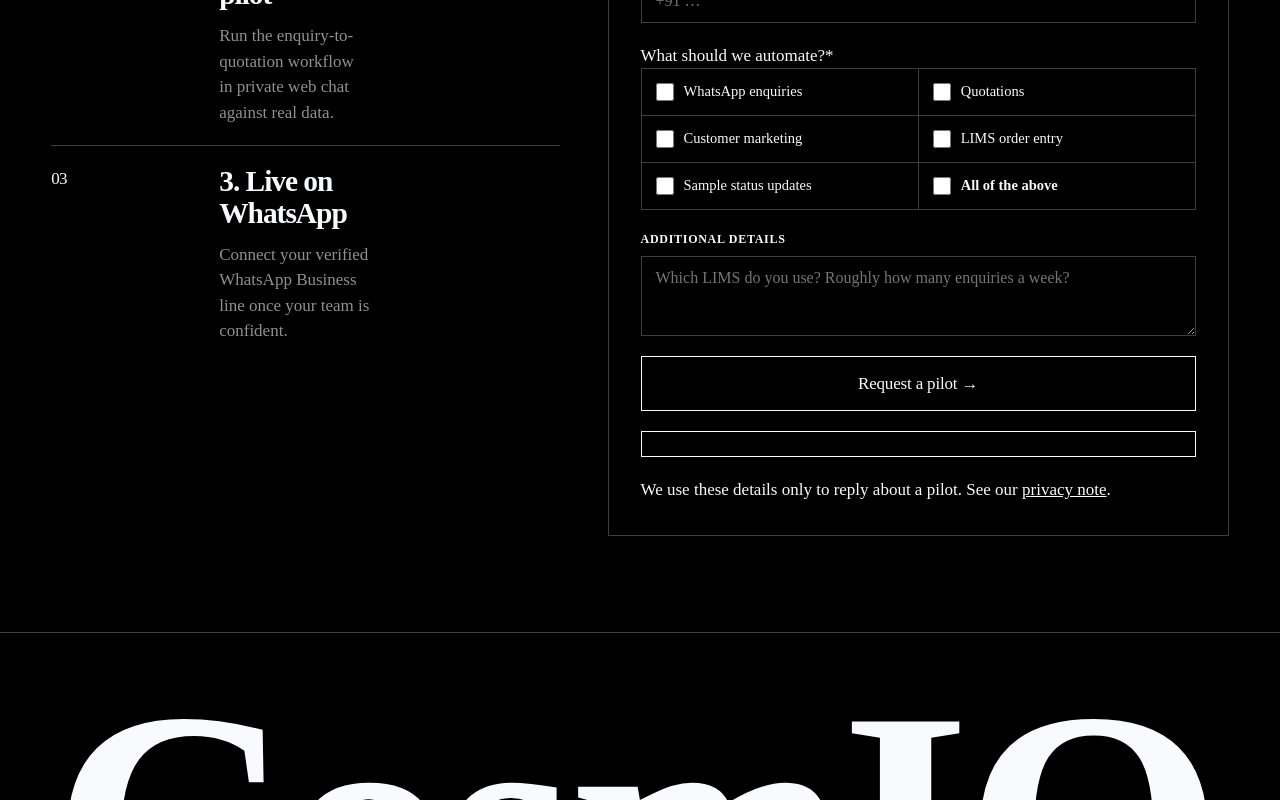
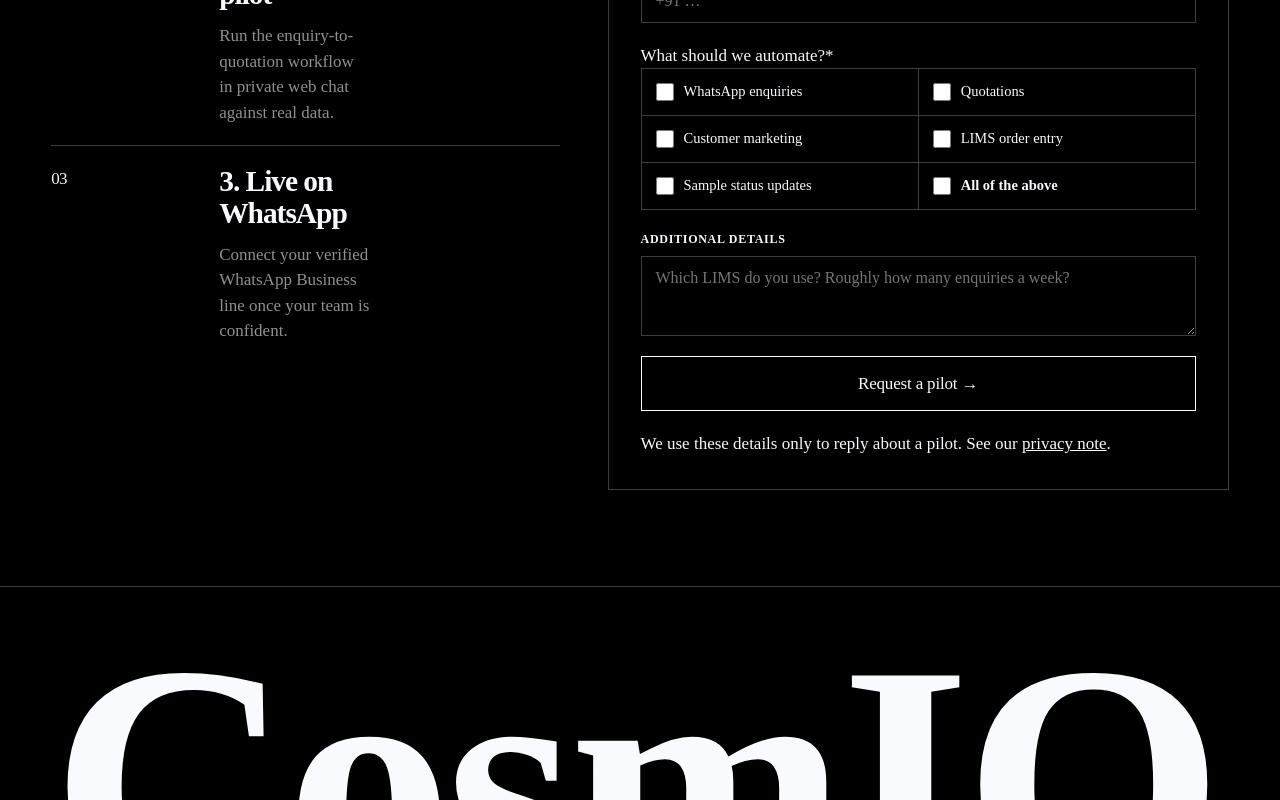
Before and after one commit to CosmIQ-OS/cosmiq-os-web, a Next.js app: page / in a window 1280 px wide. Shown: the part 7450-8250 px from the top of the page. Built offline with nearby package versions, Linux system fonts and the light colour scheme.

Commit message:
Hide empty form status box in pilot form

```diff
--- a/app/globals.css
+++ b/app/globals.css
@@ -432,6 +432,7 @@ input:focus, textarea:focus { outline: none; border-color: var(--white); }
 .checks label:has(input:checked) { background: var(--white); color: var(--black); }
 .checks input { width: 18px; height: 18px; min-height: 0; accent-color: var(--black); }
 .field-err { color: var(--red); font-size: 13px; font-weight: 600; margin-top: 4px; display: block; }
+.formmsg:empty { display: none; }
 .formmsg { padding: 12px 16px; border: 1px solid var(--white); font-weight: 600; font-size: 15px; }
 .formmsg.ok { background: var(--white); color: var(--black); }
 .formmsg.err { border-color: var(--red); color: var(--red); }
```
